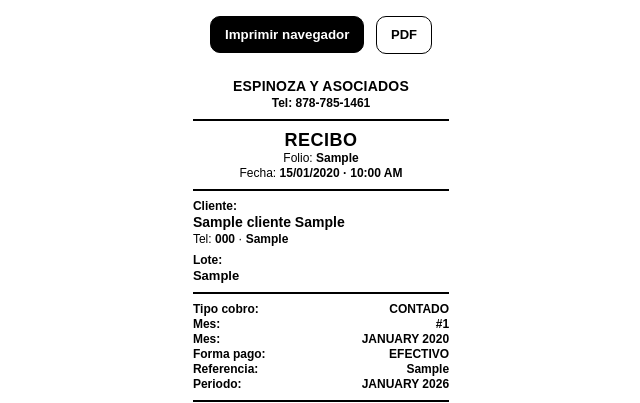
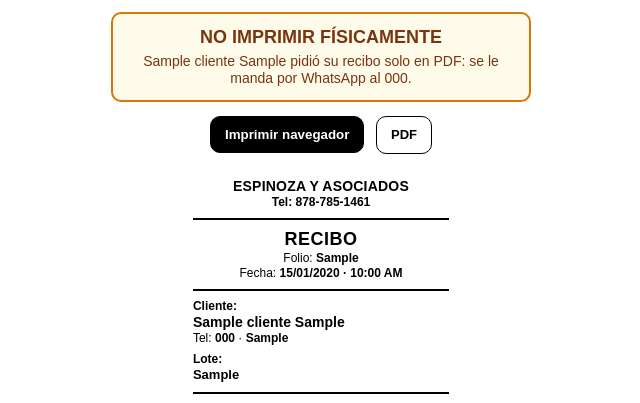
Before and after one commit to danycc10/ranchoelpato, a Laravel app: page /admin/recibos/1/imprimir in a window 1280 px wide. Shown: the top 403 px of the page, without its empty margins (319-959 px from the left). Run offline with Laravel 12, Linux system fonts and the light colour scheme; a user stored in the database is signed in; data comes from the database, SQL or seed files in the repository; tables that the repository leaves empty hold one stand-in row (values such as "Sample post"); parts of the project's set-up code (start-up, migrations or seed data) failed here and were passed over; some libraries are stand-ins or nearby versions.

Commit message:
Deja Guardar e imprimir como estaba y avisa en el ticket
A quien no quiere su recibo en papel se le sigue mandando el PDF por
WhatsApp, pero Guardar e imprimir vuelve a abrir la pagina del ticket. Ahi,
en la barra que no se imprime, sale el aviso de no imprimir fisicamente.
El PDF que le llega al cliente no lo trae.

Co-Authored-By: Claude Opus 5.5 <noreply@anthropic.com>

```diff
--- a/app/Livewire/Admin/Recibos/Crear.php
+++ b/app/Livewire/Admin/Recibos/Crear.php
@@ -2271,11 +2271,10 @@ class Crear extends Component
             }
         }
 
-        // El cliente no quiere papel: en vez del ticket le llega el PDF.
+        // El cliente no quiere papel: le llega el PDF. Si aun así se pidió
+        // imprimir, la página del ticket avisa que no se imprima.
         if ($telefonoSinImprimir) {
             $this->enviarPorWhatsapp($recibosParaImprimir, $telefonoSinImprimir);
-
-            return;
         }
 
         if ($imprimir) {
@@ -2300,8 +2299,8 @@ class Crear extends Component
             'toast',
             type: $todosSalieron ? 'success' : 'warning',
             message: $todosSalieron
-                ? 'Recibo generado. No se imprime: se envió por WhatsApp al '.$telefono.'.'
-                : 'Recibo generado, sin imprimir. WhatsApp no respondió: se reintentará el envío al '.$telefono.'.'
+                ? 'Recibo generado y enviado por WhatsApp al '.$telefono.'. No lo imprimas.'
+                : 'Recibo generado. WhatsApp no respondió: se reintentará el envío al '.$telefono.'. No lo imprimas.'
         );
     }
 
--- a/resources/views/admin/recibos/imprimir-lote.blade.php
+++ b/resources/views/admin/recibos/imprimir-lote.blade.php
@@ -50,6 +50,7 @@
         'pdfUrl' => route('admin.recibos.pdf-lote', ['token' => $token]),
         'agenteUrl' => route('admin.recibos.print-lote-agente', ['token' => $token]),
         'tieneAgente' => $tieneAgente ?? false,
+        'clienteSinImprimir' => $tickets->pluck('recibo.cliente')->first(fn ($c) => $c?->recibo_sin_imprimir),
     ])
 @endif
 
--- a/resources/views/admin/recibos/imprimir.blade.php
+++ b/resources/views/admin/recibos/imprimir.blade.php
@@ -51,6 +51,7 @@
     'pdfUrl' => route('admin.recibos.pdf', $recibo),
     'agenteUrl' => route('admin.recibos.imprimir-agente', $recibo),
     'tieneAgente' => $tieneAgente ?? false,
+    'clienteSinImprimir' => $recibo->cliente?->recibo_sin_imprimir ? $recibo->cliente : null,
 ])
 @endif
 
--- a/resources/views/admin/recibos/partials/botones-impresion.blade.php
+++ b/resources/views/admin/recibos/partials/botones-impresion.blade.php
@@ -5,8 +5,41 @@
     @param string $pdfUrl
     @param string|null $agenteUrl
     @param bool $tieneAgente
+    @param \App\Models\Cliente|null $clienteSinImprimir el que pidió su recibo solo por WhatsApp
 --}}
 <div class="no-print">
+
+    @if($clienteSinImprimir ?? null)
+        <style>
+            .aviso-sin-imprimir{
+                max-width: 420px;
+                margin: 0 auto 10px;
+                padding: 12px;
+                border: 2px solid #d97706;
+                border-radius: 10px;
+                background: #fffbeb;
+                color: #78350f;
+                font-size: 14px;
+            }
+
+            .aviso-sin-imprimir strong{
+                display: block;
+                font-size: 18px;
+                margin-bottom: 4px;
+            }
+        </style>
+
+        <div class="aviso-sin-imprimir" role="alert">
+            <strong>NO IMPRIMIR FÍSICAMENTE</strong>
+            @if($clienteSinImprimir->telefonoParaWhatsapp())
+                {{ $clienteSinImprimir->nombre_completo }} pidió su recibo solo en PDF:
+                se le manda por WhatsApp al {{ $clienteSinImprimir->telefonoParaWhatsapp() }}.
+            @else
+                {{ $clienteSinImprimir->nombre_completo }} pidió no imprimirlo, pero no tiene
+                WhatsApp registrado: imprímelo esta vez y agrega su número en Clientes.
+            @endif
+        </div>
+    @endif
 
     <button type="button" onclick="window.print()" class="btn">
         Imprimir navegador
```
Also changed, not shown: resources/views/livewire/admin/recibos/crear.blade.php (+2 -5 lines), tests/Feature/ReciboSinImprimirTest.php (+94 -9 lines).
